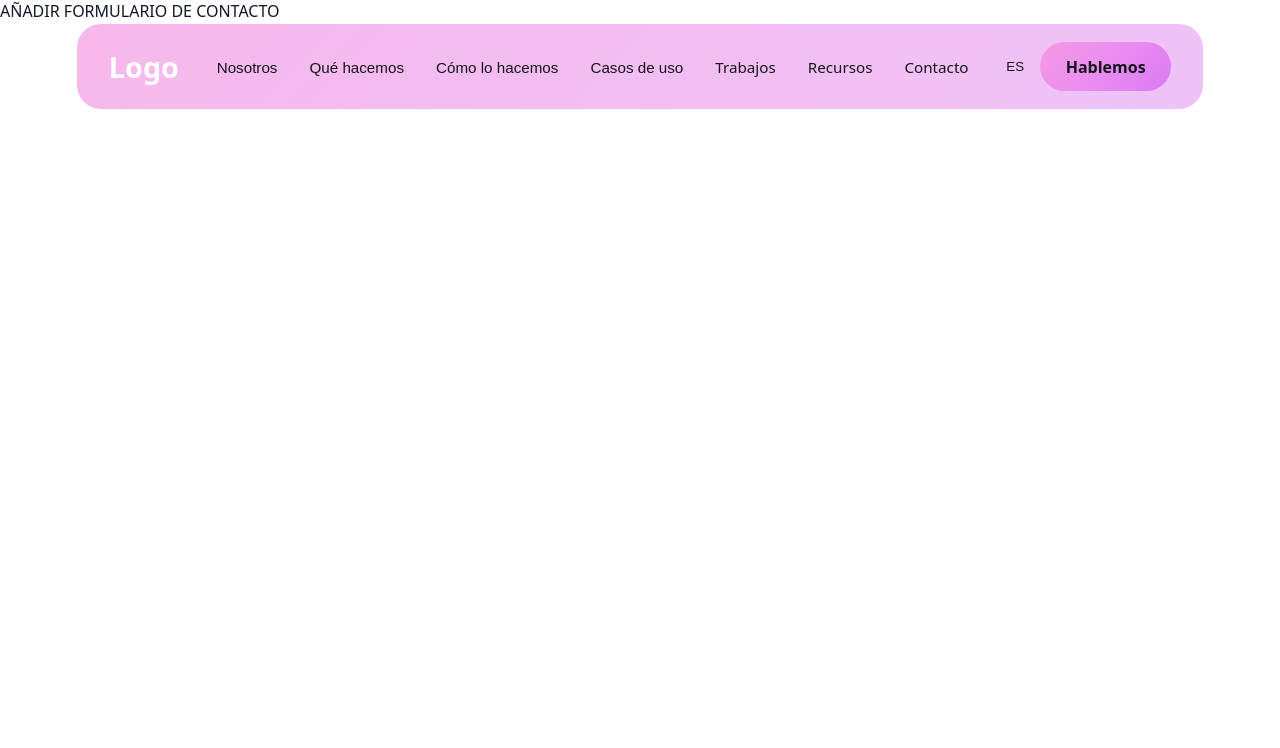
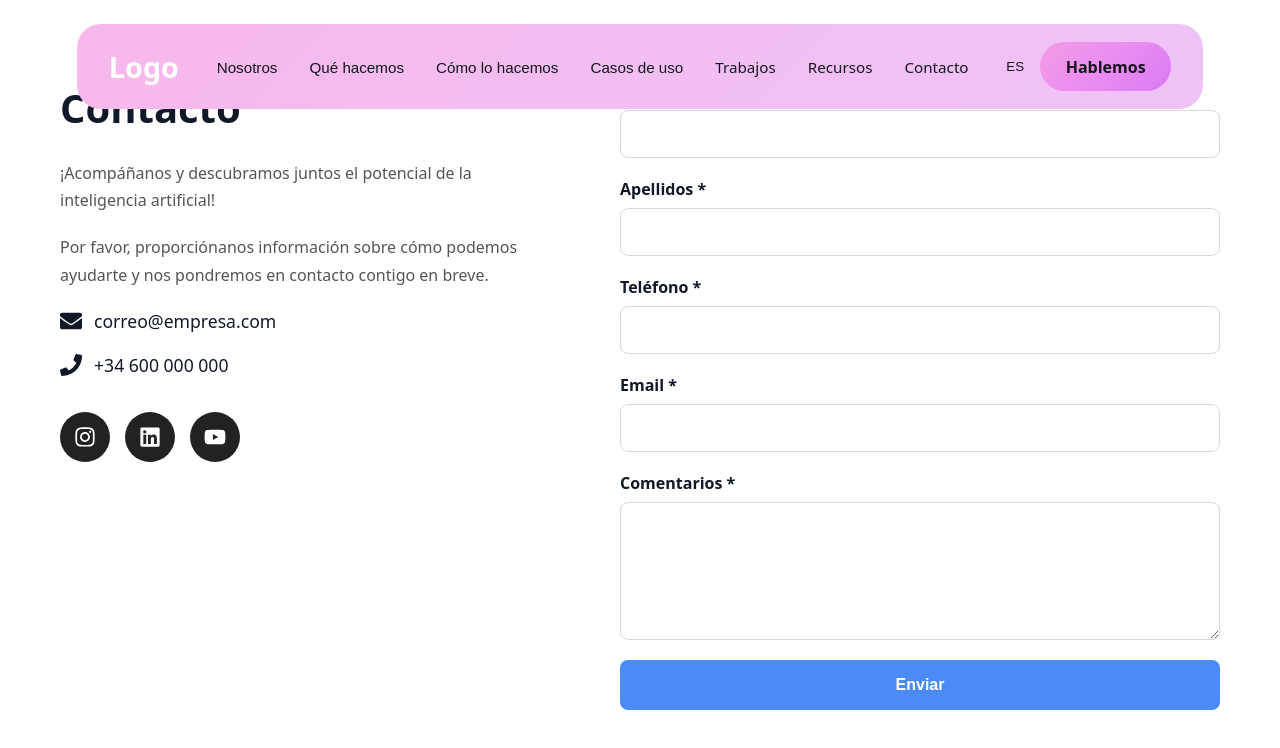
Before and after one commit to Carlosbh04/Oysters-AI, a React (Vite) app in the folder oisterWeb/: page /contact in a window 1280 px wide. Shown: the top 748 px of the page. Built offline with nearby package versions, Linux system fonts and the light colour scheme.

Commit message:
Crear estructura general del formulario de contacto, creada la logica y funciona

```diff
--- a/oisterWeb/src/App.jsx
+++ b/oisterWeb/src/App.jsx
@@ -4,9 +4,11 @@ import Header from "./header/Header.jsx";
 // import Footer from "./footer/Footer.jsx";
 
 import HomePage from "./pages/home/Home.jsx";
+import ContactSection from "./pages/contact/Contact.jsx";
 import NotFoundPage from "./pages/404.jsx";
 
 import "./App.css";
+
 
 function App() {
   return (
@@ -25,7 +27,7 @@ function App() {
 
           <Route path="/blog" element={<div>AÑADIR ENTRADAS DEL BLOG</div>} />
 
-          <Route path="/contact" element={<div>AÑADIR FORMULARIO DE CONTACTO</div>} />
+          <Route path="/contact" element={<ContactSection />} />
 
           <Route path="*" element={<NotFoundPage />} />
 
--- /dev/null
+++ b/oisterWeb/src/pages/contact/Contact.css
@@ -0,0 +1,111 @@
+.contact{
+    max-width:1200px;
+    margin:auto;
+    padding:80px 20px;
+    display:grid;
+    grid-template-columns:1fr 1.2fr;
+    gap:60px;
+    align-items:start;
+}
+
+.contact-info h2{
+    font-size:2.5rem;
+    margin-bottom:25px;
+}
+
+.contact-text{
+    margin-bottom:20px;
+    line-height:1.7;
+    color:#555;
+}
+
+.contact-item{
+    display:flex;
+    align-items:center;
+    gap:12px;
+    margin-top:20px;
+    font-size:1.1rem;
+}
+
+.contact-item svg{
+    font-size:22px;
+}
+
+.social-buttons{
+    display:flex;
+    gap:15px;
+    margin-top:35px;
+}
+
+.social-buttons a{
+    width:50px;
+    height:50px;
+    border-radius:50%;
+    display:flex;
+    justify-content:center;
+    align-items:center;
+    text-decoration:none;
+    font-size:22px;
+    color:white;
+    background:#222;
+    transition:.3s;
+}
+
+.social-buttons a:hover{
+    transform:translateY(-5px);
+}
+
+.contact-form{
+    display:flex;
+    flex-direction:column;
+    gap:20px;
+}
+
+.input-group{
+    display:flex;
+    flex-direction:column;
+}
+
+.input-group label{
+    margin-bottom:8px;
+    font-weight:600;
+}
+
+.input-group input,
+.input-group textarea{
+    padding:14px;
+    border:1px solid #d8d8d8;
+    border-radius:8px;
+    font-size:1rem;
+    outline:none;
+}
+
+.input-group input:focus,
+.input-group textarea:focus{
+    border-color:#4c8bf5;
+}
+
+.contact-form button{
+    padding:16px;
+    border:none;
+    border-radius:8px;
+    background:#4c8bf5;
+    color:white;
+    font-size:1rem;
+    font-weight:600;
+    cursor:pointer;
+    transition:.3s;
+}
+
+.contact-form button:hover{
+    background:#306ad8;
+}
+
+@media(max-width:900px){
+
+    .contact{
+        grid-template-columns:1fr;
+        gap:40px;
+    }
+
+}
--- /dev/null
+++ b/oisterWeb/src/pages/contact/Contact.jsx
@@ -0,0 +1,166 @@
+import { useState } from "react";
+import "./Contact.css";
+import {
+    FaInstagram,
+    FaLinkedin,
+    FaYoutube,
+    FaEnvelope,
+    FaPhone,
+} from "react-icons/fa";
+
+import { sendContact } from "../../services/contactService.js";
+
+function ContactSection() {
+
+    const [formData, setFormData] = useState({
+        nombre: "",
+        apellidos: "",
+        telefono: "",
+        email: "",
+        comentarios: ""
+    });
+
+    const handleChange = (e) => {
+        setFormData({
+            ...formData,
+            [e.target.name]: e.target.value
+        });
+    };
+
+    const handleSubmit = async (e) => {
+        e.preventDefault();
+
+        try {
+            const data = await sendContact(formData);
+
+            if (data.success) {
+                alert("Mensaje enviado correctamente.");
+                setFormData({
+                    nombre: "",
+                    apellidos: "",
+                    telefono: "",
+                    email: "",
+                    comentarios: ""
+                });
+            } else {
+                alert("Ha ocurrido un error.");
+            }
+
+        } catch (error) {
+            console.error(error);
+            alert("No se ha podido conectar con el servidor.");
+        }
+    };
+
+    return (
+        <section className="contact">
+
+            <div className="contact-info">
+
+                <h2>Contacto</h2>
+
+                <p className="contact-text">
+                    ¡Acompáñanos y descubramos juntos el potencial de la inteligencia artificial!
+                </p>
+
+                <p className="contact-text">
+                    Por favor, proporciónanos información sobre cómo podemos ayudarte y
+                    nos pondremos en contacto contigo en breve.
+                </p>
+
+                <div className="contact-item">
+                    <FaEnvelope />
+                    <span>correo@empresa.com</span>
+                </div>
+
+                <div className="contact-item">
+                    <FaPhone />
+                    <span>+34 600 000 000</span>
+                </div>
+
+                <div className="social-buttons">
+
+                    <a href="https://instagram.com" target="_blank" rel="noreferrer">
+                        <FaInstagram />
+                    </a>
+
+                    <a href="https://linkedin.com" target="_blank" rel="noreferrer">
+                        <FaLinkedin />
+                    </a>
+
+                    <a href="https://youtube.com" target="_blank" rel="noreferrer">
+                        <FaYoutube />
+                    </a>
+
+                </div>
+
+            </div>
+
+            <form className="contact-form" onSubmit={handleSubmit}>
+
+                <div className="input-group">
+                    <label>Nombre *</label>
+                    <input
+                        type="text"
+                        name="nombre"
+                        value={formData.nombre}
+                        onChange={handleChange}
+                        required
+                    />
+                </div>
+
+                <div className="input-group">
+                    <label>Apellidos *</label>
+                    <input
+                        type="text"
+                        name="apellidos"
+                        value={formData.apellidos}
+                        onChange={handleChange}
+                        required
+                    />
+                </div>
+
+                <div className="input-group">
+                    <label>Teléfono *</label>
+                    <input
+                        type="tel"
+                        name="telefono"
+                        value={formData.telefono}
+                        onChange={handleChange}
+                        required
+                    />
+                </div>
+
+                <div className="input-group">
+                    <label>Email *</label>
+                    <input
+                        type="email"
+                        name="email"
+                        value={formData.email}
+                        onChange={handleChange}
+                        required
+                    />
+                </div>
+
+                <div className="input-group">
+                    <label>Comentarios *</label>
+                    <textarea
+                        rows="6"
+                        name="comentarios"
+                        value={formData.comentarios}
+                        onChange={handleChange}
+                        required
+                    />
+                </div>
+
+                <button type="submit">
+                    Enviar
+                </button>
+
+            </form>
+
+        </section>
+    );
+}
+
+export default ContactSection;
--- /dev/null
+++ b/oisterWeb/src/services/contactService.js
@@ -0,0 +1,11 @@
+export async function sendContact(formData) {
+    const response = await fetch("http://localhost:5000/api/contact", {
+        method: "POST",
+        headers: {
+            "Content-Type": "application/json"
+        },
+        body: JSON.stringify(formData)
+    });
+
+    return response.json();
+}
--- /dev/null
+++ b/package.json
@@ -0,0 +1,5 @@
+{
+  "dependencies": {
+    "react-icons": "^5.7.0"
+  }
+}
```
Also changed, not shown: 2 other files (tests, documents, lock files or other folders).
